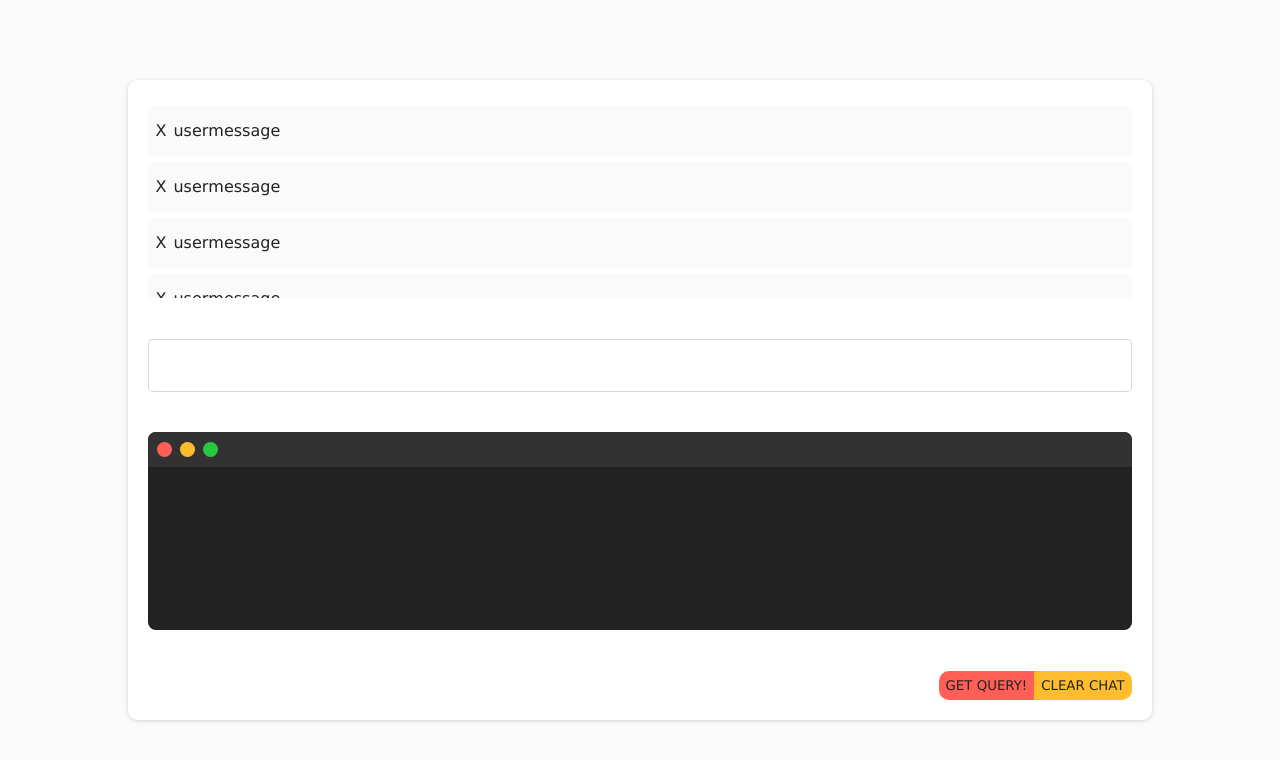
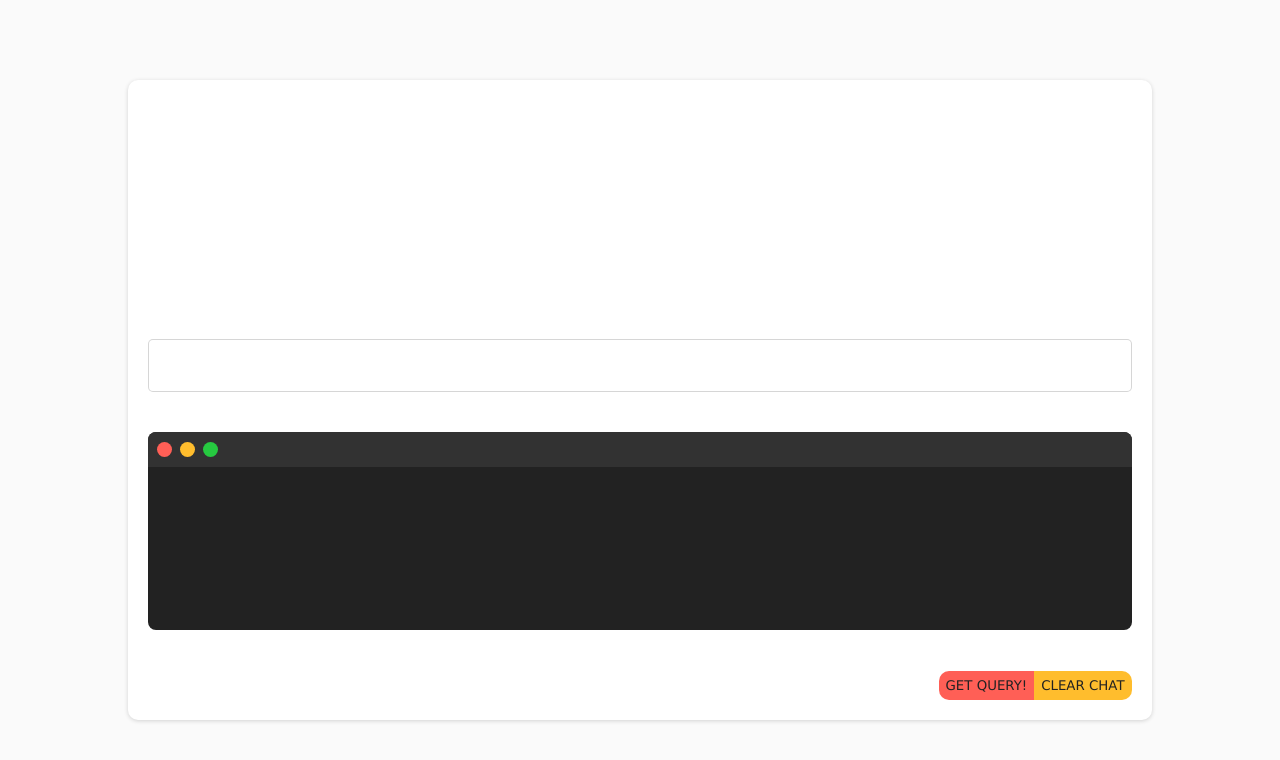
Before and after one commit to AayushMohan/sql-query-generator, a React (Create React App) app: page / in a window 1280 px wide. Shown: the top 760 px of the page. Built offline with nearby package versions, Linux system fonts and the light colour scheme.

Commit message:
Connected Backend With Frontend

```diff
--- a/package.json
+++ b/package.json
@@ -13,6 +13,7 @@
     "@types/react-dom": "^18.0.11",
     "cors": "^2.8.5",
     "express": "^4.18.2",
+    "openai": "^3.2.1",
     "react": "^18.2.0",
     "react-dom": "^18.2.0",
     "react-scripts": "5.0.1",
@@ -44,5 +45,8 @@
       "last 1 firefox version",
       "last 1 safari version"
     ]
+  },
+  "devDependencies": {
+    "@types/cors": "^2.8.13"
   }
 }
--- a/src/App.tsx
+++ b/src/App.tsx
@@ -1,15 +1,59 @@
+import { useState } from "react";
 import CodeDisplay from "./components/CodeDisplay";
 import MessagesDisplay from "./components/MessagesDisplay";
 
+interface ChatData {
+  role: string;
+  content: string;
+}
+
 const App = () => {
+  const [value, setValue] = useState<string>("");
+  const [chat, setChat] = useState<ChatData[]>([]);
+
+  const getQuery = async () => {
+    try {
+      const options = {
+        method: "POST",
+        headers: { "Content-Type": "application/json" },
+        body: JSON.stringify({ message: value }),
+      };
+
+      const response = await fetch(
+        "http://localhost:8000/completions",
+        options
+      );
+
+      const data = await response.json();
+      console.log(data);
+
+      const userMessage = {
+        role: "user",
+        content: value,
+      };
+
+      setChat((oldChat) => [...oldChat, data, userMessage]);
+    } catch (error) {
+      console.error(error);
+    }
+  };
+
+  console.log(chat);
+
+  const filteredUserMessages = chat.filter(
+    (message) => message.role === "user"
+  );
+
   return (
     <div className="app">
-      <MessagesDisplay />
-      <input type="text" />
+      <MessagesDisplay userMessages={filteredUserMessages} />
+      <input value={value} onChange={(e) => setValue(e.target.value)} />
       <CodeDisplay />
 
       <div className="button-container">
-        <button id="get-query">Get Query!</button>
+        <button id="get-query" onClick={getQuery}>
+          Get Query!
+        </button>
         <button id="clear-chat">Clear Chat</button>
       </div>
     </div>
--- a/src/components/MessageDisplay.tsx
+++ b/src/components/MessageDisplay.tsx
@@ -1,11 +1,18 @@
-type Props = {};
+interface UserMessage {
+  role: string;
+  content: string;
+}
 
-const MessageDisplay = (props: Props) => {
+interface MessageDisplayProps {
+  message: UserMessage;
+}
+
+const MessageDisplay = ({ message }: MessageDisplayProps) => {
   return (
     <div className="message-display">
-      <p id="icon">X</p>
-      <p>user</p>
-      <p>message</p>
+      <p id="icon">⊚</p>
+      {/* <p>{message.role}</p> */}
+      <p>{message.content}</p>
     </div>
   );
 };
--- a/src/components/MessagesDisplay.tsx
+++ b/src/components/MessagesDisplay.tsx
@@ -1,17 +1,20 @@
 import MessageDisplay from "./MessageDisplay";
 
-type Props = {};
+interface UserMessage {
+  role: string;
+  content: string;
+}
 
-const MessagesDisplay = (props: Props) => {
+interface MessageDisplayProps {
+  userMessages: UserMessage[];
+}
+
+const MessagesDisplay = ({ userMessages }: MessageDisplayProps) => {
   return (
     <div className="messages-display">
-      <MessageDisplay />
-      <MessageDisplay />
-      <MessageDisplay />
-      <MessageDisplay />
-      <MessageDisplay />
-      <MessageDisplay />
-      <MessageDisplay />
+      {userMessages.map((userMessage, _index) => (
+        <MessageDisplay key={_index} message={userMessage} />
+      ))}
     </div>
   );
 };
```
Also changed, not shown: index.ts (+33 -0 lines), 1 other file (tests, documents, lock files or other folders).
